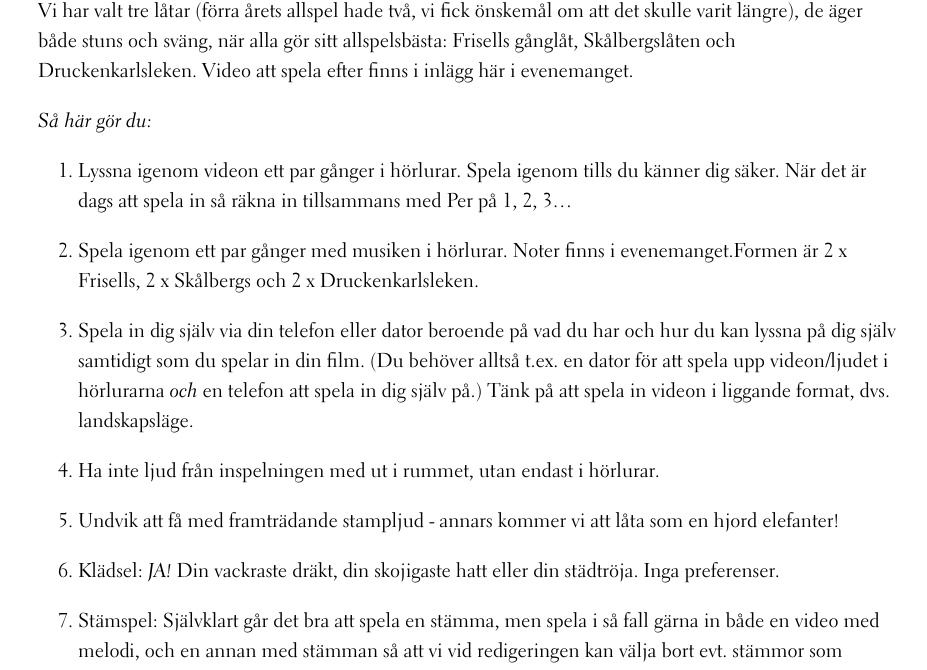
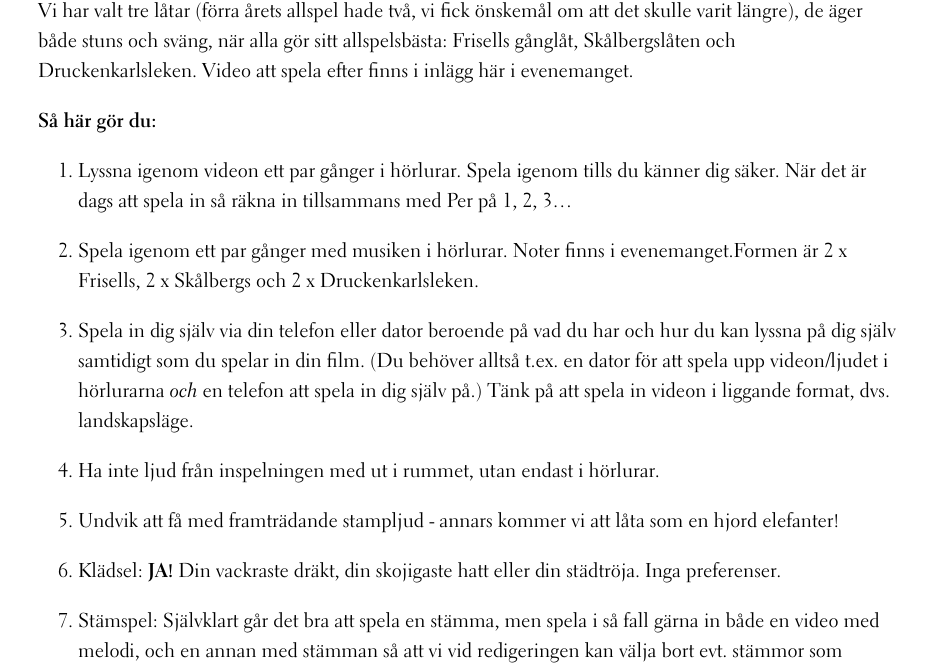
Before and after one commit to bingsjostamman/bingsjostamman.github.io, a Jekyll site: the page built from _posts/2021-06-14-allspel.md, in a window 1280 px wide and 900 px high, scrolled down 472 px. Shown: the part 148-818 px from the top of the window, without its empty margins (172-1099 px from the left). Built offline with Jekyll 4.4.1, drawn with Linux system fonts in a browser that asks for light colours.

```diff
--- a/_posts/2021-06-14-allspel.md
+++ b/_posts/2021-06-14-allspel.md
@@ -9,7 +9,7 @@ socialdescription: "Kan inte ni komma till ALLSPELET får ALLSPELET komma till e
 Vi har valt tre låtar (förra årets allspel hade två, vi fick önskemål om att det skulle varit längre), de äger både stuns och sväng, när alla gör sitt allspelsbästa: Frisells gånglåt, Skålbergslåten och Druckenkarlsleken.
 Video att spela efter finns i inlägg här i evenemanget.
 
-*Så här gör du:*
+**Så här gör du:**
 1. Lyssna igenom videon ett par gånger i hörlurar. Spela igenom tills du känner dig säker.
 När det är dags att spela in så räkna in tillsammans med Per på 1, 2, 3...
 
@@ -21,7 +21,7 @@ När det är dags att spela in så räkna in tillsammans med Per på 1, 2, 3...
 
 5. Undvik att få med framträdande stampljud - annars kommer vi att låta som en hjord elefanter!
 
-6. Klädsel: *JA!* Din vackraste dräkt, din skojigaste hatt eller din städtröja. Inga preferenser.
+6. Klädsel: **JA!** Din vackraste dräkt, din skojigaste hatt eller din städtröja. Inga preferenser.
 
 7. Stämspel: Självklart går det bra att spela en stämma, men spela i så fall gärna in både en video med melodi, och en annan med stämman så att vi vid redigeringen kan välja bort evt. stämmor som krockar med varandra.
 
```
